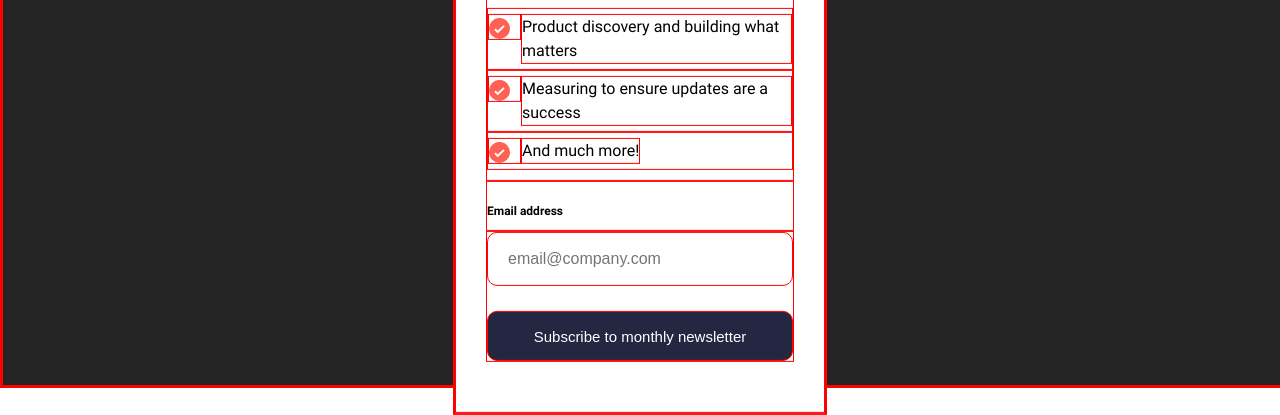
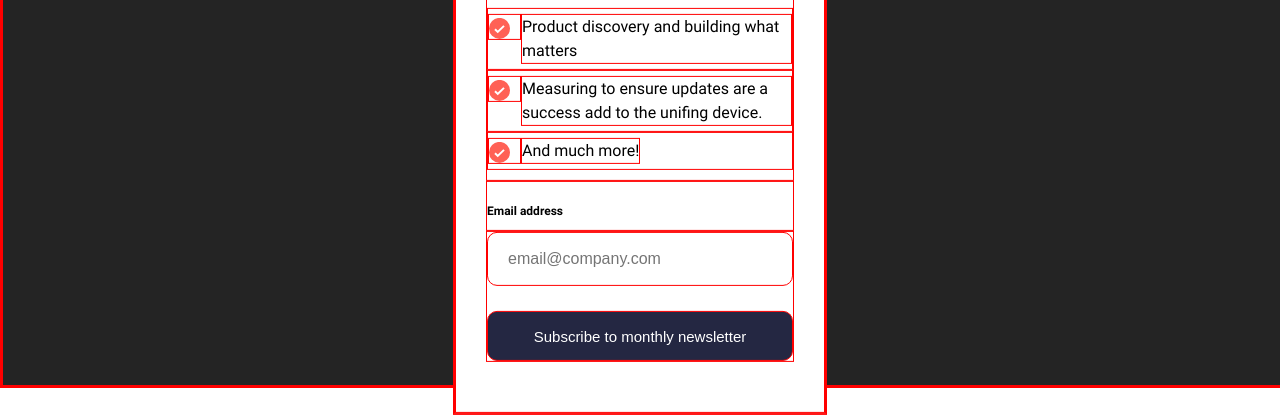
Before and after one commit to SteveNoyes/newsletter-and-message, a plain HTML site: page index.html in a window 1280 px wide. Shown: the part 418-833 px from the top of the page. Drawn offline with Linux system fonts and the light colour scheme.

Commit message:
first fork merge

```diff
--- a/index.html
+++ b/index.html
@@ -26,7 +26,7 @@
             </li>
             <li>
               <img src="./assets/images/icon-list.svg" alt="A checkmark within a red circle">
-              <p>Measuring to ensure updates are a success</p>
+              <p>Measuring to ensure updates are a success add to the unifing device.</p>
             </li>
             <li>
               <img src="./assets/images/icon-list.svg" alt="A checkmark within a red circle">
```
